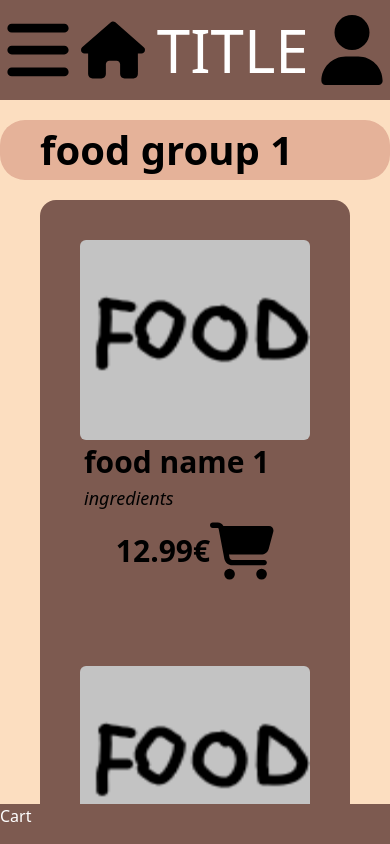
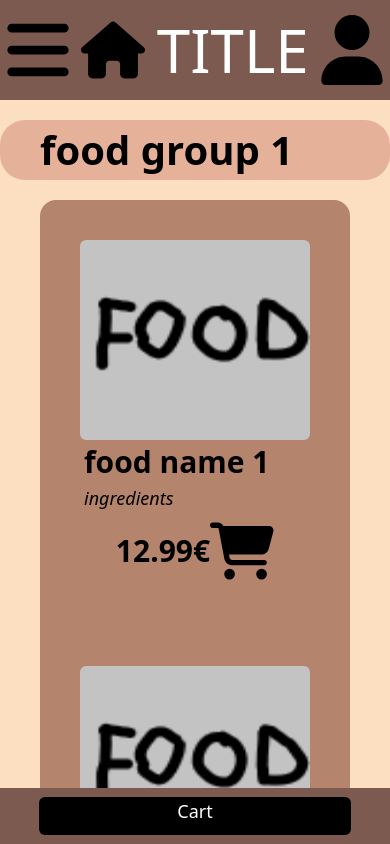
Before and after one commit to Purple-Snake/Food-ordering-application, a React (Vite) app in the folder Frontend/: page / in a window 390 px wide. Shown: the top 844 px of the page. Built offline with nearby package versions, Linux system fonts and the light colour scheme.

Commit message:
added the moblie cart button

```diff
--- a/Frontend/src/components/index/Menu.jsx
+++ b/Frontend/src/components/index/Menu.jsx
@@ -12,7 +12,7 @@ function Menu() {
           <div className="foodGroup my-5" id={group}>
             <h3 className="foodGroupTitle font-bold mx-10">{group}</h3>
           </div>
-          <div className="mx-20 rounded-2xl bg-[#7D5A50] max-md:mx-10">
+          <div className="mx-20 rounded-2xl bg-[#B4846C] max-md:mx-10">
             <FoodList foodItems={groupedFood[group]} />
           </div>
         </div>
--- a/Frontend/src/components/index/NavBar.jsx
+++ b/Frontend/src/components/index/NavBar.jsx
@@ -35,8 +35,10 @@ function NavBar() {
         className={!sidePanel ? "hidden" : "absolute top-0 left-0 w-full h-screen bg-[#7D5A50] flex flex-col justify-center items-center"}>
         <FoodGroupButtons closeSidePanel={handleClick}/>
       </ul>
-      <div className={!sidePanel ? "md:hidden fixed bottom-0 h-10 w-screen bg-[#7D5A50] z-50" : "hidden"}>
-        <a href="/cart">Cart</a>
+      <div className={!sidePanel ? "md:hidden fixed bottom-0 h-14 w-screen bg-[#7D5A50] z-50 flex" : "hidden"}>
+        <a href="/cart" className="m-auto w-4/5 h-2/3 bg-black text-center rounded-md">
+          <button className="text-lg m-auto">Cart</button>
+        </a>
       </div>
     </div>
   );
```
